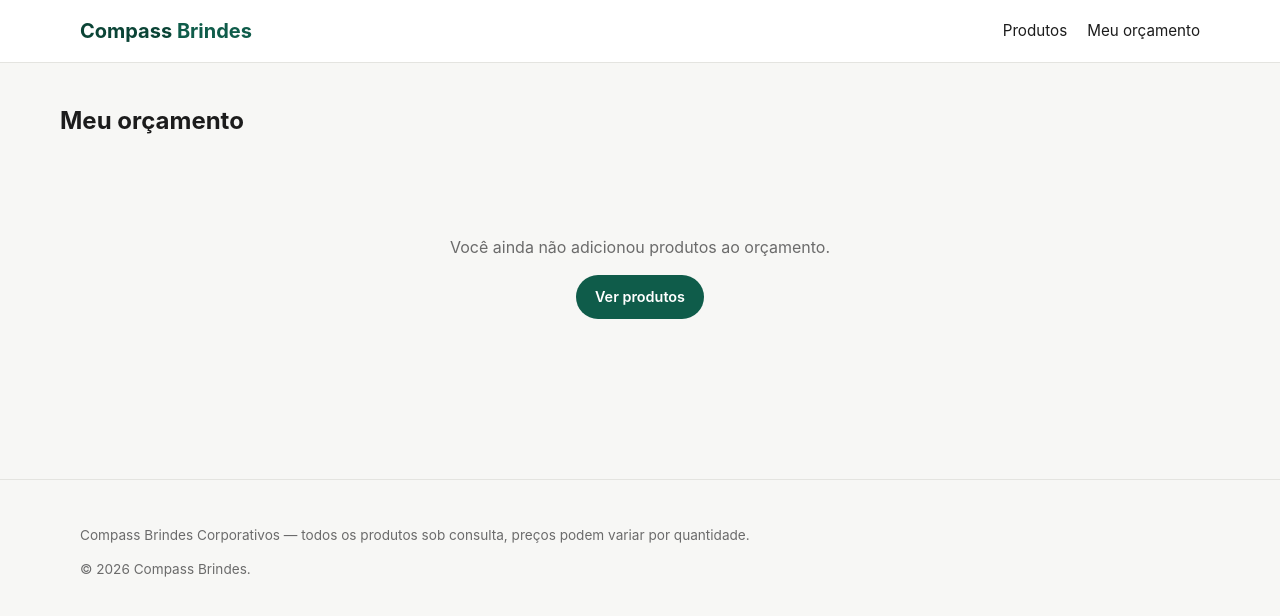
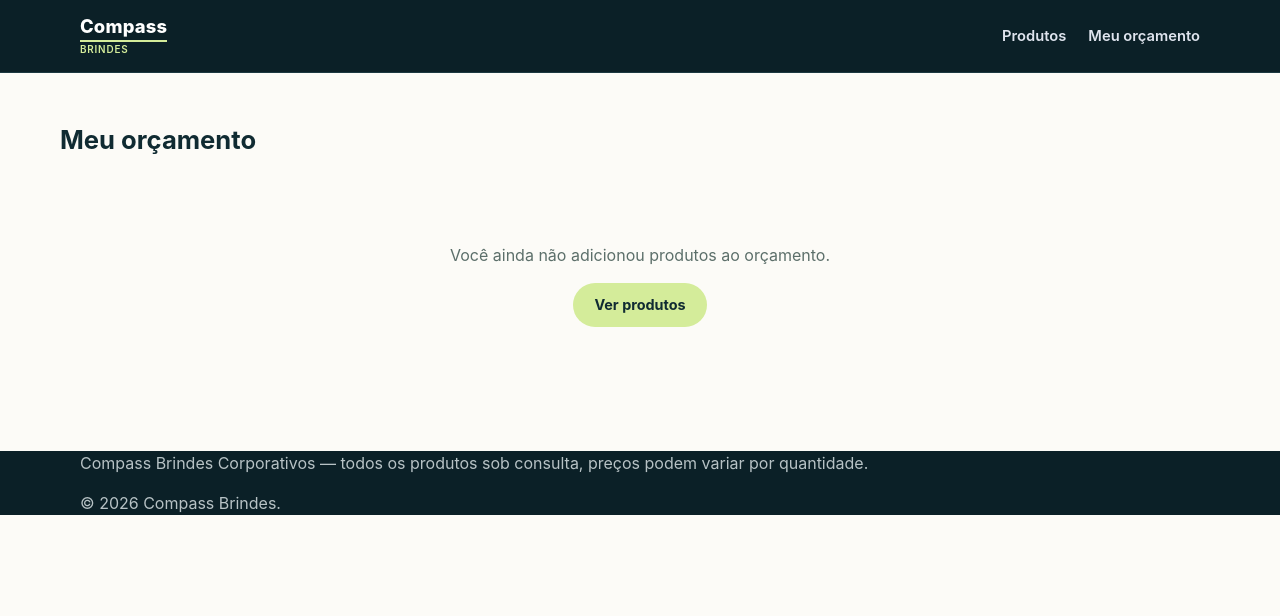
Before and after one commit to compassbrindes-stack/compass-brindes, a Next.js app: page /orcamento in a window 1280 px wide. Shown: the top 616 px of the page. Built offline with nearby package versions, Linux system fonts and the light colour scheme.

Commit message:
Update globals.css

```diff
--- a/app/globals.css
+++ b/app/globals.css
@@ -1,13 +1,20 @@
 :root {
-  --color-bg: #f7f7f5;
+    --color-bg: #fcfbf7;
     --color-surface: #ffffff;
-  --color-text: #1c1c1c;
-  --color-muted: #6b6b6b;
-  --color-primary: #0f5c4a;
+    --color-text: #102b32;
+    --color-muted: #5c6f6a;
+    --color-primary: #16a34a;
     --color-primary-dark: #0b4436;
-  --color-border: #e4e4e0;
-  --radius: 10px;
+    --color-border: #e4e1d6;
+    --radius: 14px;
     --max-width: 1160px;
+
+  --color-dark: #0b2027;
+    --color-dark-2: #102b32;
+    --color-accent: #d4ec9a;
+    --color-accent-text: #102b32;
+    --color-sage: #b9c9a8;
+    --color-card-dark: #0f2a30;
 }
 
 * {
@@ -39,8 +46,8 @@ a {
 }
 
 .site-header {
-  background: var(--color-surface);
-  border-bottom: 1px solid var(--color-border);
+    background: var(--color-dark);
+    border-bottom: 1px solid #1c3941;
     position: sticky;
     top: 0;
     z-index: 20;
@@ -58,69 +65,121 @@ a {
 }
 
 .logo {
-  font-weight: 700;
-  font-size: 1.25rem;
-  color: var(--color-primary-dark);
+    font-weight: 800;
+    font-size: 1.15rem;
+    color: #ffffff;
+    letter-spacing: 0.01em;
+    display: flex;
+    flex-direction: column;
+    line-height: 1.15;
 }
 
 .logo span {
-  color: var(--color-primary);
+    color: var(--color-accent);
+    font-weight: 600;
+    font-size: 0.62rem;
+    text-transform: uppercase;
+    letter-spacing: 0.08em;
+    border-top: 2px solid var(--color-accent);
+    margin-top: 3px;
+    padding-top: 2px;
 }
 
 .main-nav {
     display: flex;
-  gap: 20px;
+    align-items: center;
+    gap: 22px;
     flex-wrap: wrap;
 }
 
 .main-nav a {
-  font-size: 0.95rem;
-  color: var(--color-text);
+    font-size: 0.92rem;
+    font-weight: 600;
+    color: #dfe4ee;
 }
 
 .main-nav a:hover {
-  color: var(--color-primary);
+    color: var(--color-accent);
+}
+
+.main-nav .btn {
+    color: var(--color-dark);
 }
 
 .btn {
     display: inline-flex;
     align-items: center;
     gap: 8px;
-  padding: 10px 18px;
+    padding: 10px 20px;
     border-radius: 999px;
-  font-weight: 600;
+    font-weight: 650;
     font-size: 0.9rem;
     border: 1px solid transparent;
     cursor: pointer;
 }
 
 .btn-primary {
-  background: var(--color-primary);
-  color: white;
+    background: var(--color-accent);
+    color: var(--color-accent-text);
 }
 
 .btn-primary:hover {
-  background: var(--color-primary-dark);
+    background: #c3e37f;
 }
 
 .btn-outline {
-  border-color: var(--color-primary);
-  color: var(--color-primary);
+    border-color: #4a5c60;
+    color: #ffffff;
     background: transparent;
 }
 
+.btn-outline:hover {
+    border-color: var(--color-accent);
+    color: var(--color-accent);
+}
+
 .hero {
-  padding: 64px 0 48px;
+    padding: 72px 0 64px;
+    background: var(--color-dark);
+    color: #ffffff;
+}
+
+.hero-eyebrow {
+    display: flex;
+    align-items: center;
+    gap: 8px;
+    color: #dfe4ee;
+    font-weight: 700;
+    font-size: 0.78rem;
+    letter-spacing: 0.08em;
+    text-transform: uppercase;
+    margin-bottom: 14px;
+}
+
+.hero-eyebrow::before {
+    content: "";
+    width: 8px;
+    height: 8px;
+    border-radius: 50%;
+    background: var(--color-accent);
+    display: inline-block;
 }
 
 .hero h1 {
-  font-size: clamp(1.8rem, 4vw, 2.75rem);
-  margin: 0 0 12px;
+    font-size: clamp(1.9rem, 4vw, 2.9rem);
+    margin: 0 0 16px;
     max-width: 720px;
+    font-weight: 800;
+    line-height: 1.15;
+}
+
+.hero h1 em {
+    color: var(--color-accent);
+    font-style: italic;
 }
 
 .hero p {
-  color: var(--color-muted);
+    color: #b7c2c5;
     max-width: 560px;
     margin: 0 0 24px;
 }
@@ -129,45 +188,114 @@ a {
     display: flex;
     gap: 12px;
     flex-wrap: wrap;
+    margin-bottom: 22px;
+}
+
+.hero-stats {
+    display: flex;
+    gap: 24px;
+    flex-wrap: wrap;
+    font-size: 0.85rem;
+    color: #93a3a8;
+    font-weight: 600;
+}
+
+.benefits-grid {
+    background: #f4f4ed;
+    padding: 40px 0;
+    display: grid;
+    grid-template-columns: repeat(auto-fit, minmax(220px, 1fr));
+    gap: 24px;
+}
+
+.benefits-grid h3 {
+    margin: 0 0 6px;
+    font-size: 1rem;
+}
+
+.benefits-grid p {
+    margin: 0;
+    color: var(--color-muted);
+    font-size: 0.85rem;
 }
 
 .section {
-  padding: 40px 0;
+    padding: 48px 0;
 }
 
 .section h2 {
-  font-size: 1.5rem;
-  margin: 0 0 20px;
+    font-size: 1.6rem;
+    margin: 0 0 8px;
+}
+
+.section-lede {
+    color: var(--color-muted);
+    max-width: 560px;
+    margin: 0 0 28px;
+    font-size: 0.95rem;
+}
+
+.section-head {
+    display: flex;
+    justify-content: space-between;
+    align-items: flex-end;
+    gap: 24px;
+    margin-bottom: 28px;
+    flex-wrap: wrap;
 }
 
 .category-grid {
     display: grid;
-  grid-template-columns: repeat(auto-fill, minmax(180px, 1fr));
-  gap: 12px;
+    grid-template-columns: repeat(auto-fill, minmax(220px, 1fr));
+    gap: 16px;
 }
 
 .category-card {
     background: var(--color-surface);
     border: 1px solid var(--color-border);
     border-radius: var(--radius);
-  padding: 18px;
-  font-weight: 600;
-  transition: border-color 0.15s ease;
+    padding: 22px;
+    font-weight: 700;
+    transition: border-color 0.15s ease, transform 0.15s ease;
+    display: flex;
+    flex-direction: column;
+    gap: 22px;
 }
 
 .category-card:hover {
     border-color: var(--color-primary);
+    transform: translateY(-2px);
+}
+
+.category-card:nth-child(4n+2) {
+    background: #e3e6d3;
+    border-color: #d8dcc8;
+}
+
+.category-card:nth-child(4n) {
+    background: var(--color-dark-2);
+    color: #ffffff;
+    border-color: transparent;
+}
+
+.category-card__arrow {
+    font-size: 0.8rem;
+    font-weight: 700;
+}
+
+.category-card:nth-child(4n) .category-card__arrow {
+    color: var(--color-accent);
 }
 
 .product-grid {
     display: grid;
     grid-template-columns: repeat(auto-fill, minmax(220px, 1fr));
-  gap: 20px;
+    gap: 18px;
 }
 
 .product-card {
-  background: var(--color-surface);
-  border: 1px solid var(--color-border);
+    background: var(--color-card-dark);
+    border: none;
     border-radius: var(--radius);
     overflow: hidden;
     display: flex;
@@ -178,7 +306,7 @@ a {
     width: 100%;
     aspect-ratio: 1 / 1;
     object-fit: cover;
-  background: #f0f0ee;
+    background: #16323a;
 }
 
 .product-card__body {
@@ -193,18 +321,20 @@ a {
     font-size: 0.72rem;
     text-transform: uppercase;
     letter-spacing: 0.04em;
-  color: var(--color-muted);
+    color: #93a3a8;
 }
 
 .product-card__name {
-  font-weight: 600;
-  font-size: 0.98rem;
+    font-weight: 700;
+    font-size: 0.95rem;
+    color: #ffffff;
 }
 
 .product-card__price {
-  color: var(--color-primary-dark);
-  font-weight: 600;
+    color: var(--color-accent);
+    font-weight: 700;
     margin-top: auto;
+    font-size: 0.85rem;
 }
 
 .product-detail {
@@ -251,12 +381,148 @@ a {
     font-size: 0.85rem;
 }
 
+.process {
+    background: var(--color-sage);
+    padding: 56px 0;
+}
+
+.process__inner {
+    display: grid;
+    grid-template-columns: minmax(0, 1fr) 1.2fr;
+    gap: 48px;
+    align-items: center;
+}
+
+.process h2 {
+    margin: 10px 0 12px;
+    font-size: 1.6rem;
+    color: var(--color-dark-2);
+}
+
+.process p {
+    margin: 0 0 20px;
+    color: #2f4038;
+    font-size: 0.9rem;
+}
+
+.process-eyebrow {
+    font-weight: 700;
+    font-size: 0.78rem;
+    letter-spacing: 0.08em;
+    text-transform: uppercase;
+    color: var(--color-dark-2);
+}
+
+.process-steps {
+    display: grid;
+    gap: 18px;
+}
+
+.process-step {
+    display: flex;
+    gap: 16px;
+}
+
+.process-step span.num {
+    font-weight: 700;
+    color: var(--color-dark-2);
+}
+
+.process-step h3 {
+    margin: 0 0 4px;
+    font-size: 0.95rem;
+    color: var(--color-dark-2);
+}
+
+.process-step p {
+    margin: 0;
+    color: #2f4038;
+    font-size: 0.85rem;
+}
+
+@media (max-width: 780px) {
+    .process__inner {
+          grid-template-columns: 1fr;
+    }
+}
+
+.cta-final {
+    background: var(--color-dark-2);
+    padding: 56px 0;
+    color: #ffffff;
+}
+
+.cta-final__inner {
+    display: flex;
+    align-items: center;
+    justify-content: space-between;
+    gap: 32px;
+    flex-wrap: wrap;
+}
+
+.cta-final h2 {
+    margin: 0;
+    font-size: clamp(1.5rem, 3vw, 1.9rem);
+    font-weight: 800;
+}
+
+.cta-final h2.accent {
+    color: var(--color-accent);
+    font-style: italic;
+    margin-top: 4px;
+}
+
 .site-footer {
-  border-top: 1px solid var(--color-border);
-  margin-top: 60px;
-  padding: 32px 0;
-  color: var(--color-muted);
+    border-top: none;
+    margin-top: 0;
+    padding: 0;
+    background: var(--color-dark);
+    color: #b7c2c5;
+}
+
+.site-footer__top {
+    display: flex;
+    justify-content: space-between;
+    align-items: flex-start;
+    gap: 24px;
+    padding: 36px 0;
+    flex-wrap: wrap;
+}
+
+.site-footer__contact {
+    text-align: right;
+}
+
+.site-footer__contact .label {
+    color: #93a3a8;
+    font-size: 0.68rem;
+    font-weight: 700;
+    letter-spacing: 0.06em;
+    text-transform: uppercase;
+}
+
+.site-footer__contact .phone {
+    color: #ffffff;
+    font-size: 1.15rem;
+    font-weight: 700;
+    margin: 4px 0;
+}
+
+.site-footer__contact a {
+    color: var(--color-accent);
     font-size: 0.85rem;
+    font-weight: 700;
+}
+
+.site-footer__bottom {
+    border-top: 1px solid #1c3941;
+    padding: 16px 0;
+    color: #6c7f83;
+    font-size: 0.75rem;
+    display: flex;
+    justify-content: space-between;
+    flex-wrap: wrap;
+    gap: 8px;
 }
 
 .whatsapp-fab {
```
Lines whose indentation alone changed are shown as unchanged.
